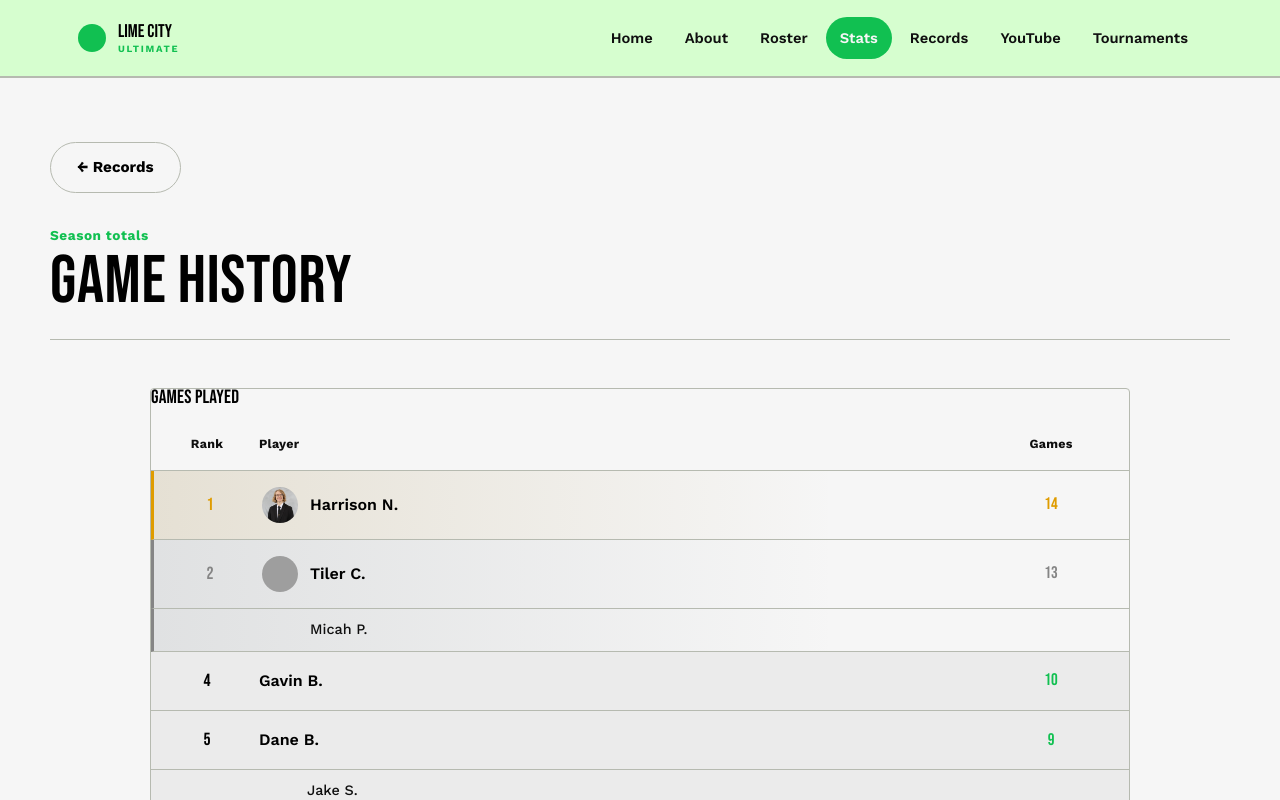
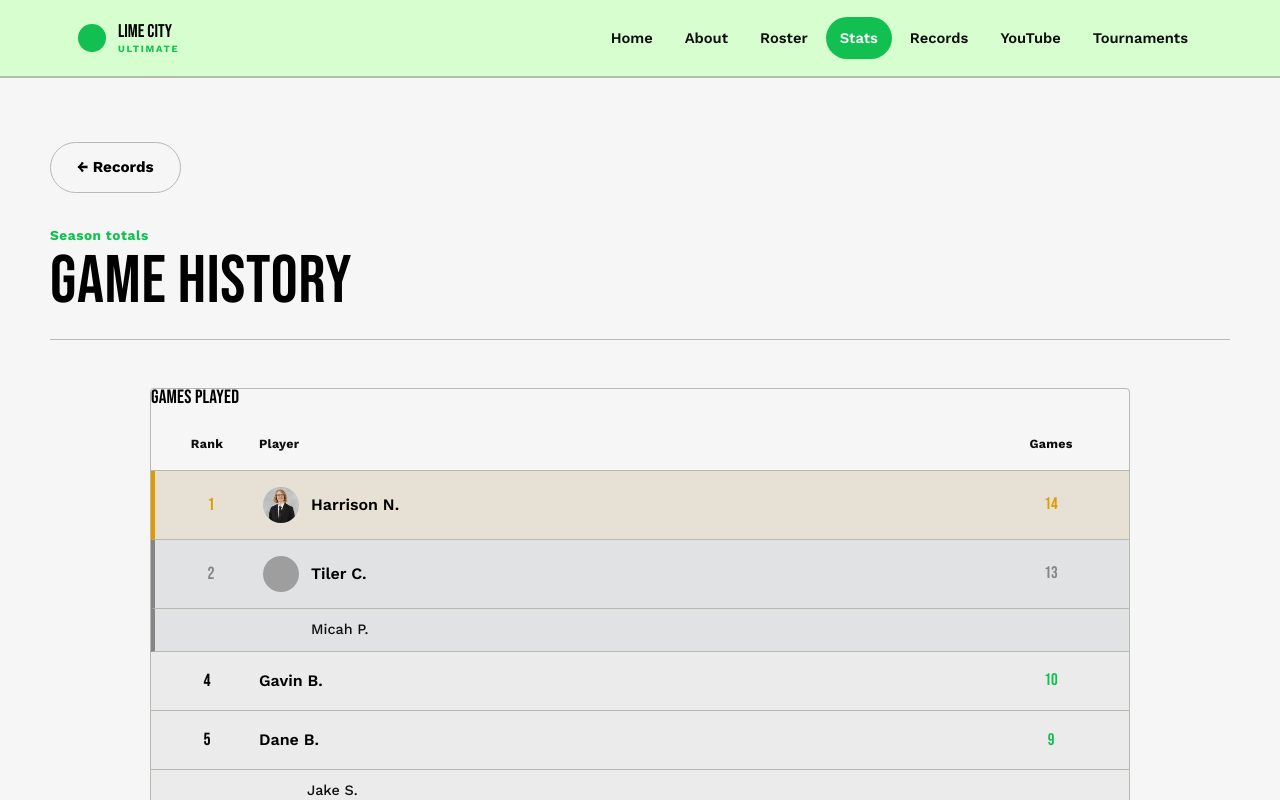
Before and after one commit to HarrisonNiswander/LimeCityUltimate, a React (Vite) app in the folder limeCityUltimate/: page /stats/history in a window 1280 px wide. Shown: the top 800 px of the page. Built offline with nearby package versions, Linux system fonts and the light colour scheme; grey boxes are pictures that could not be loaded.

Commit message:
Fix gradient in leaderboard table rows

```diff
--- a/limeCityUltimate/src/components/styles/LeaderboardTable.css
+++ b/limeCityUltimate/src/components/styles/LeaderboardTable.css
@@ -103,20 +103,20 @@
 
 /* medal coloring */
 .medal-gold {
-  background: linear-gradient(90deg, rgba(143, 111, 34, 0.16), transparent 70%);
-  border-left: 3px solid var(--gold);
+  background: rgba(143, 111, 34, 0.16);
+  border-left: 4px solid var(--gold);
 }
 .medal-gold .lb-rank, .medal-gold .lb-value { color: var(--gold); }
 
 .medal-silver {
-  background: linear-gradient(90deg, rgba(108, 116, 122, 0.16), transparent 70%);
-  border-left: 3px solid var(--silver);
+  background: rgba(108, 116, 122, 0.16);
+  border-left: 4px solid var(--silver);
 }
 .medal-silver .lb-rank, .medal-silver .lb-value { color: var(--silver); }
 
 .medal-bronze {
-  background: linear-gradient(90deg, rgba(140, 87, 48, 0.16), transparent 70%);
-  border-left: 3px solid var(--bronze);
+  background: rgba(140, 87, 48, 0.16);
+  border-left: 4px solid var(--bronze);
 }
 .medal-bronze .lb-rank, .medal-bronze .lb-value { color: var(--bronze); }
 
```
